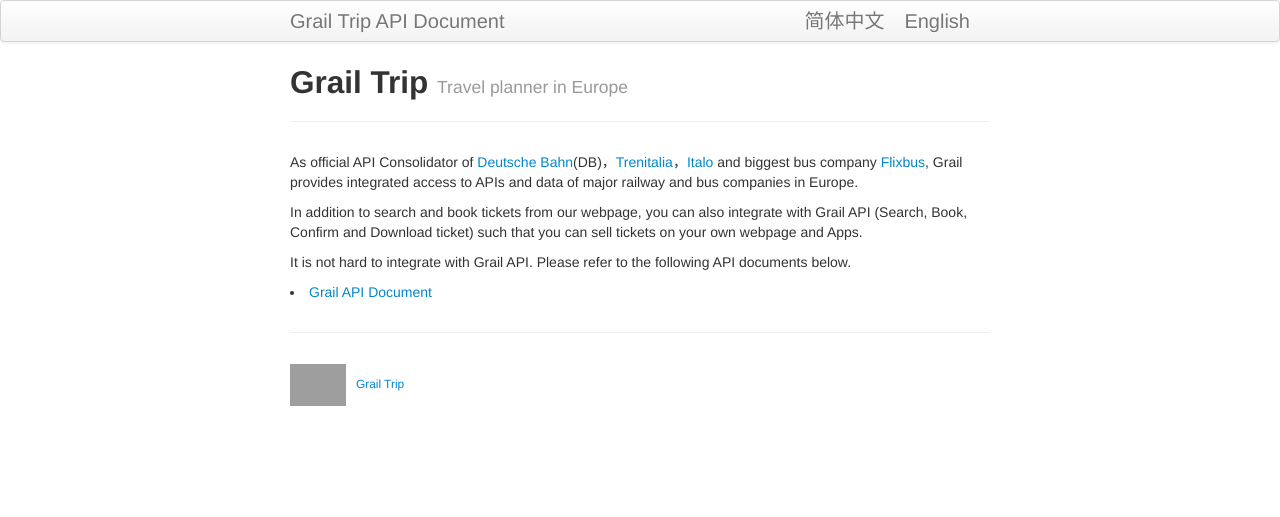
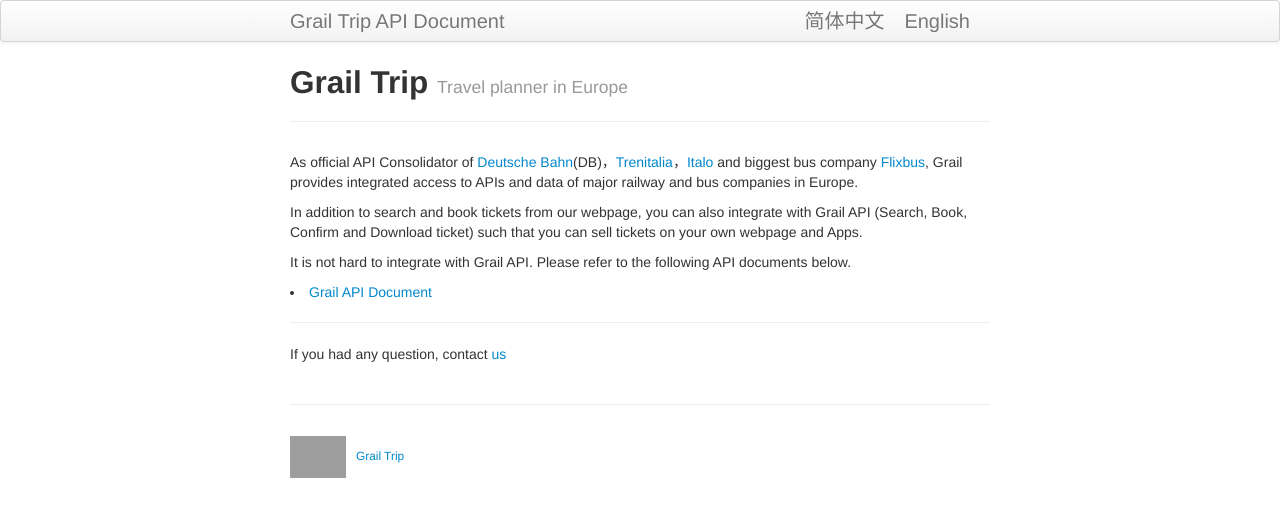
Before and after one commit to kyoangel/grailtrip, a Jekyll site: the page built from en/index.md, in a window 1280 px wide. Shown: the top 517 px of the page. Built offline with Jekyll 4.4.1, drawn with Linux system fonts in a browser that asks for light colours; grey boxes are pictures that could not be loaded.

Commit message:
added email to English home page

```diff
--- a/en/index.md
+++ b/en/index.md
@@ -20,3 +20,6 @@ It is not hard to integrate with Grail API. Please refer to the following API do
       <a class="post-link" href="{{ page.url | prepend: site.baseurl }}">{{ page.title }}</a>
   </li>
 {% endfor %}
+
+---
+If you had any question, contact [us](mailto:oulu@ul-e.com)
```
